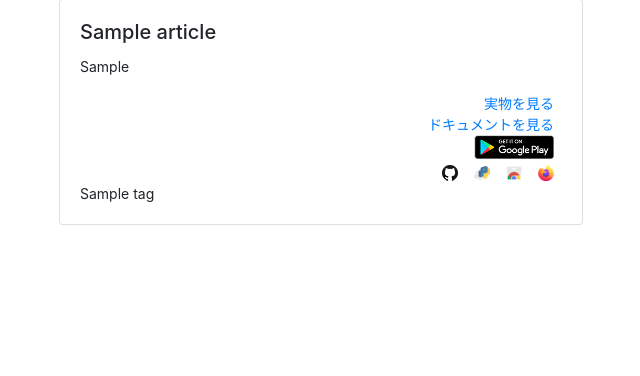
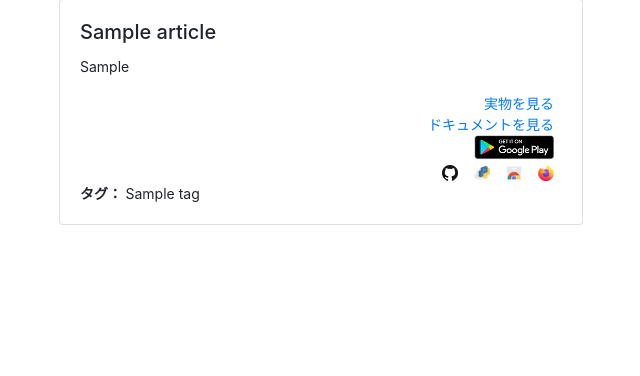
Before and after one commit to unaguna/portfolio-django, a Django app: page /products/ in a window 1280 px wide. Shown: the part 71-447 px from the top of the page, without its empty margins (49-689 px from the left). Run offline with Django 3.2, Linux system fonts and the light colour scheme; tables that the repository leaves empty hold one stand-in row (values such as "Sample post"); some libraries are stand-ins or nearby versions.

Commit message:
💄製作物のタグの表示デザインを変更

```diff
--- a/cms/static/cms/css/main.css
+++ b/cms/static/cms/css/main.css
@@ -10,6 +10,14 @@
     padding: 0;
     font-size: 0;
     margin: 0em;
+}
+
+.product_list__item_card .tag_list .tag_list__header {
+    display: inline-block;
+    font-size: 10.5pt;
+    padding-left: 0em;
+    padding-right: 0.25em;
+    font-weight: bold;
 }
 
 .product_list__item_card .tag_list .tag_list__tag_item {
--- a/cms/templates/cms/product_list.html
+++ b/cms/templates/cms/product_list.html
@@ -73,6 +73,7 @@
                 </div>
               </div>
               <ul class="row tag_list">
+                <li class="col-auto tag_list__header">タグ：</li>
                 {% for tag in product.article.tag_list.all %}
                   <li class="col-auto tag_list__tag_item">{{ tag.name }}</li>
                   {% if not forloop.last %}<li class="col-auto tag_list__separator">|</li>{% endif %}
```
